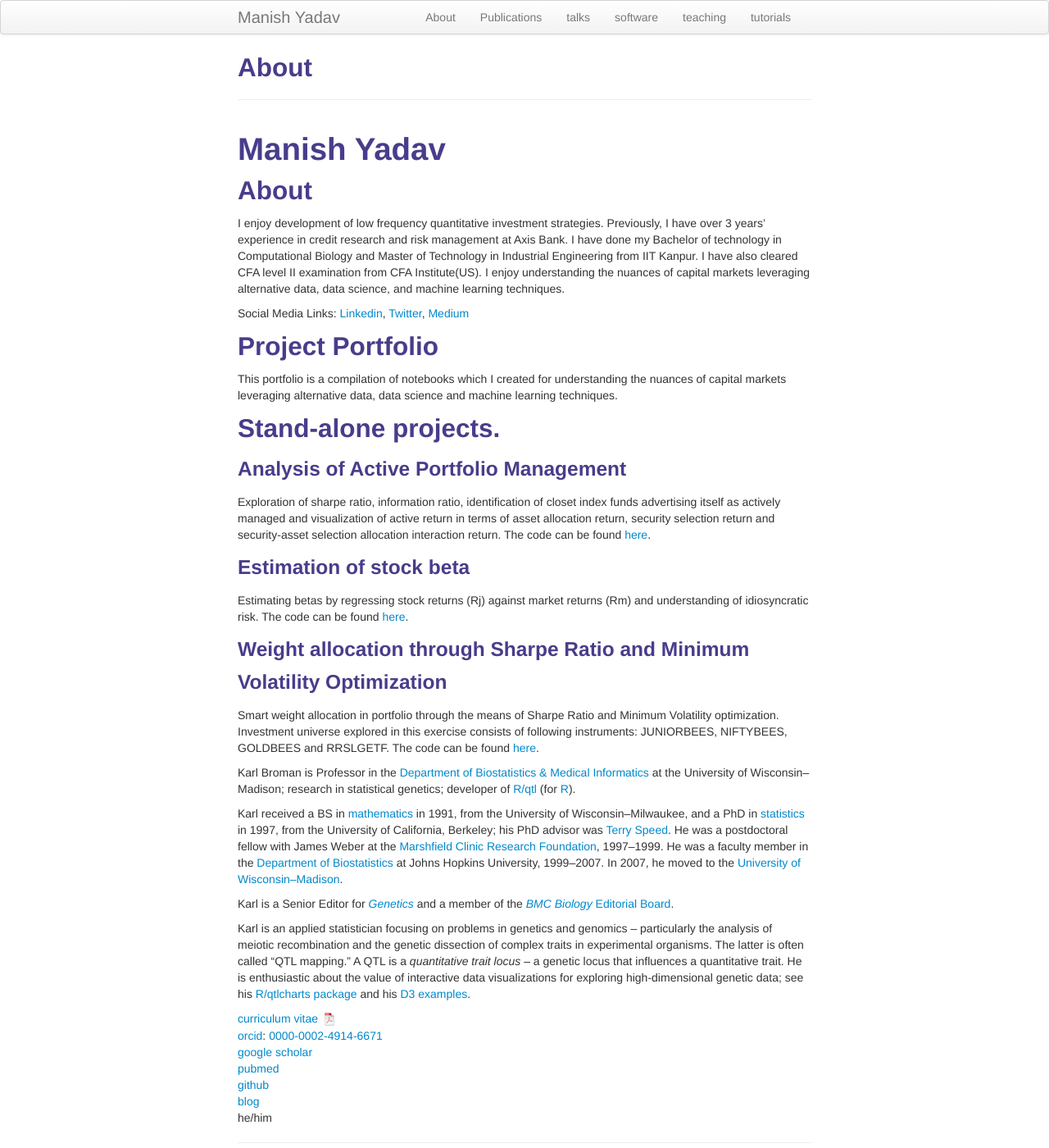
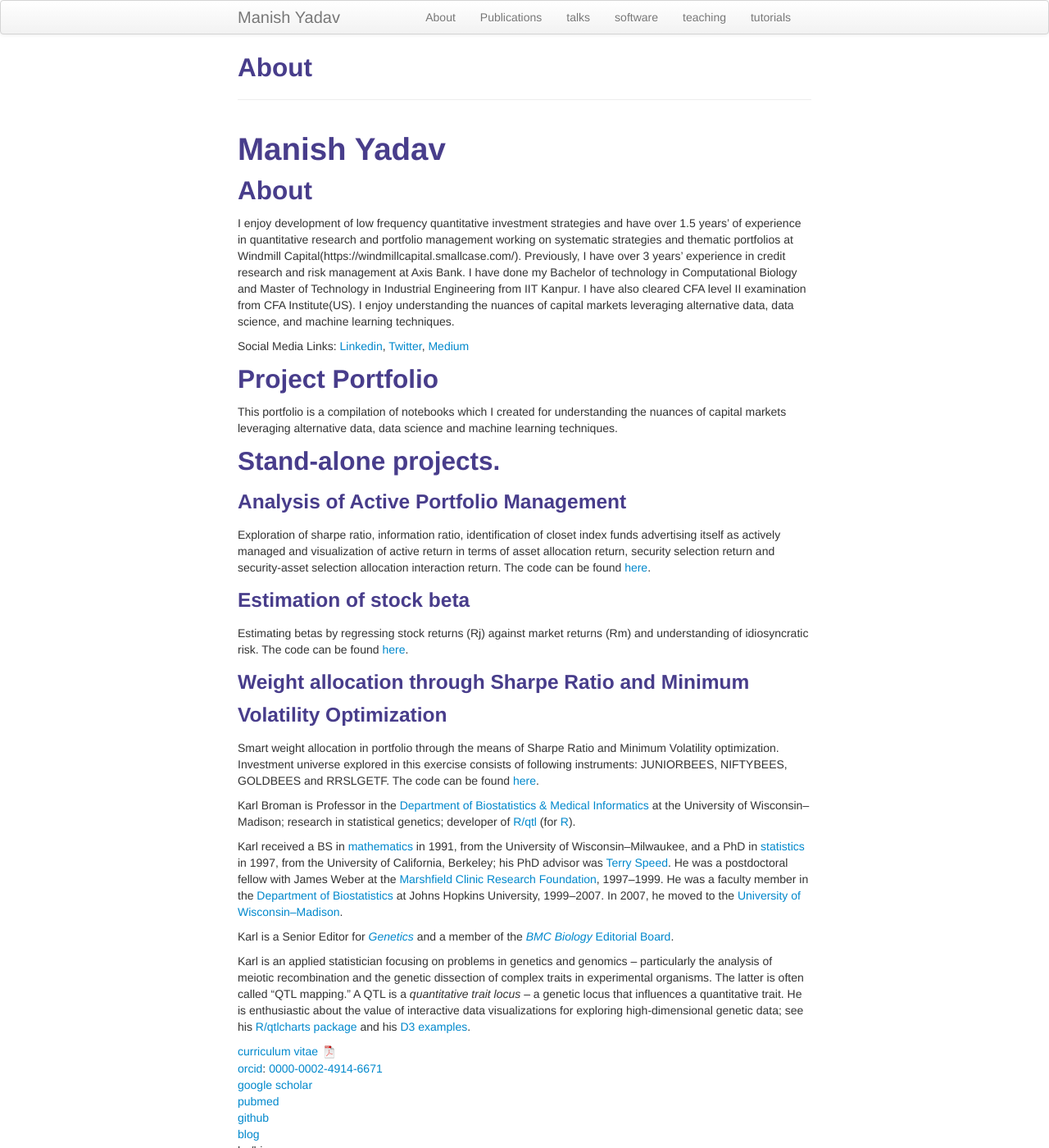
Before and after one commit to mnsh16/mnsh16.github.io, a Jekyll site: the page built from about.md, in a window 1280 px wide and 1400 px high. Shown: the whole window at 82% size. Built offline with Jekyll 4.4.1, drawn with Linux system fonts in a browser that asks for light colours; part of the change alters nothing that is shown; some of the changed text lies outside the part shown.

Commit message:
some more

```diff
--- a/about.md
+++ b/about.md
@@ -9,7 +9,7 @@ description: Manish Yadav; Investment Professional; Quantitative Equity Investin
 
 ## About
 
-I enjoy development of low frequency quantitative investment strategies. Previously, I have over 3 years' experience in credit research and risk management at Axis Bank. I have done my Bachelor of technology in Computational Biology and Master of Technology in Industrial Engineering from IIT Kanpur. I have also cleared CFA level II examination from CFA Institute(US). I enjoy understanding the nuances of capital markets leveraging alternative data, data science, and machine learning techniques.
+I enjoy development of low frequency quantitative investment strategies and have over 1.5 years' of experience in quantitative research and portfolio management working on systematic strategies and thematic portfolios at Windmill Capital(https://windmillcapital.smallcase.com/). Previously, I have over 3 years' experience in credit research and risk management at Axis Bank. I have done my Bachelor of technology in Computational Biology and Master of Technology in Industrial Engineering from IIT Kanpur. I have also cleared CFA level II examination from CFA Institute(US). I enjoy understanding the nuances of capital markets leveraging alternative data, data science, and machine learning techniques.
 
 Social Media Links: [Linkedin](https://www.linkedin.com/in/manishyadaviitk/), [Twitter](https://twitter.com/manishy_iitk16), [Medium](https://medium.com/@manishyadav.iitk16)
 
@@ -76,14 +76,11 @@ he/him
 ---
 
 <div class="container">
-<h4><a name="contact"></a>contact</h4>
+<h4><a name="contact"></a>Contact</h4>
 
     <div class="row-fluid">
         <div class="span5">
             Manish Yadav<br/>
-            <a href="https://www.biostat.wisc.edu">Department of Biostatistics &amp; Medical Informatics</a><br/>
-            <a href="https://www.wisc.edu">University of Wisconsin&ndash;Madison</a><br/>
-            <a href="https://map.wisc.edu/s/2tie3nen">2126 Genetics/Biotechnology Center</a><br/>
             Bengaluru, Karnataka<br/>
             India<br/><br/>
 
@@ -91,14 +88,13 @@ he/him
             Email: <code>manish</code><b>I</b><code>yadav.iitk16</code><b>don't</b><code>@</code><b>want</b><code></code><b>spam!
             </b><code></code><b>So</b><code></code><b>please</b><code>gma</code><b>leave
             </b><code>il</code><b>me</b><code>.</code><b>alone</b><code>c</code><b>!</b><code>om</code><br/>
-            Phone: 608-262-4633
             </div>
         </div>
 
         <div class="span2">
         <a href="../pics/Manish_Yadav.jpg">
             <img src="../pics/Manish_Yadav_sml.jpg"
-                  title="Karl Broman" alt="Karl Broman"/></a>
+                  title="Manish Yadav" alt="Manish Yadav"/></a>
         </div>
     </div>
 </div>
```
